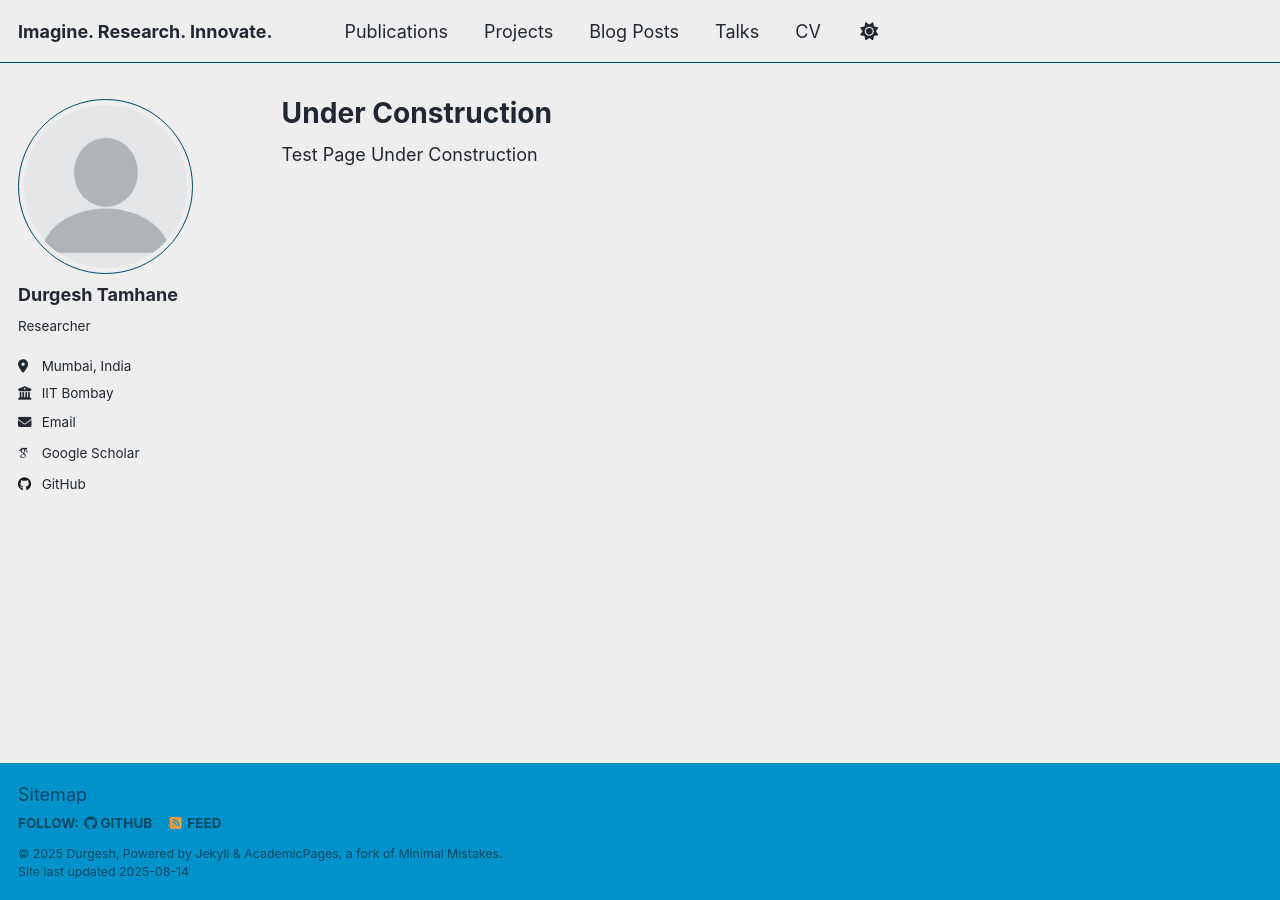
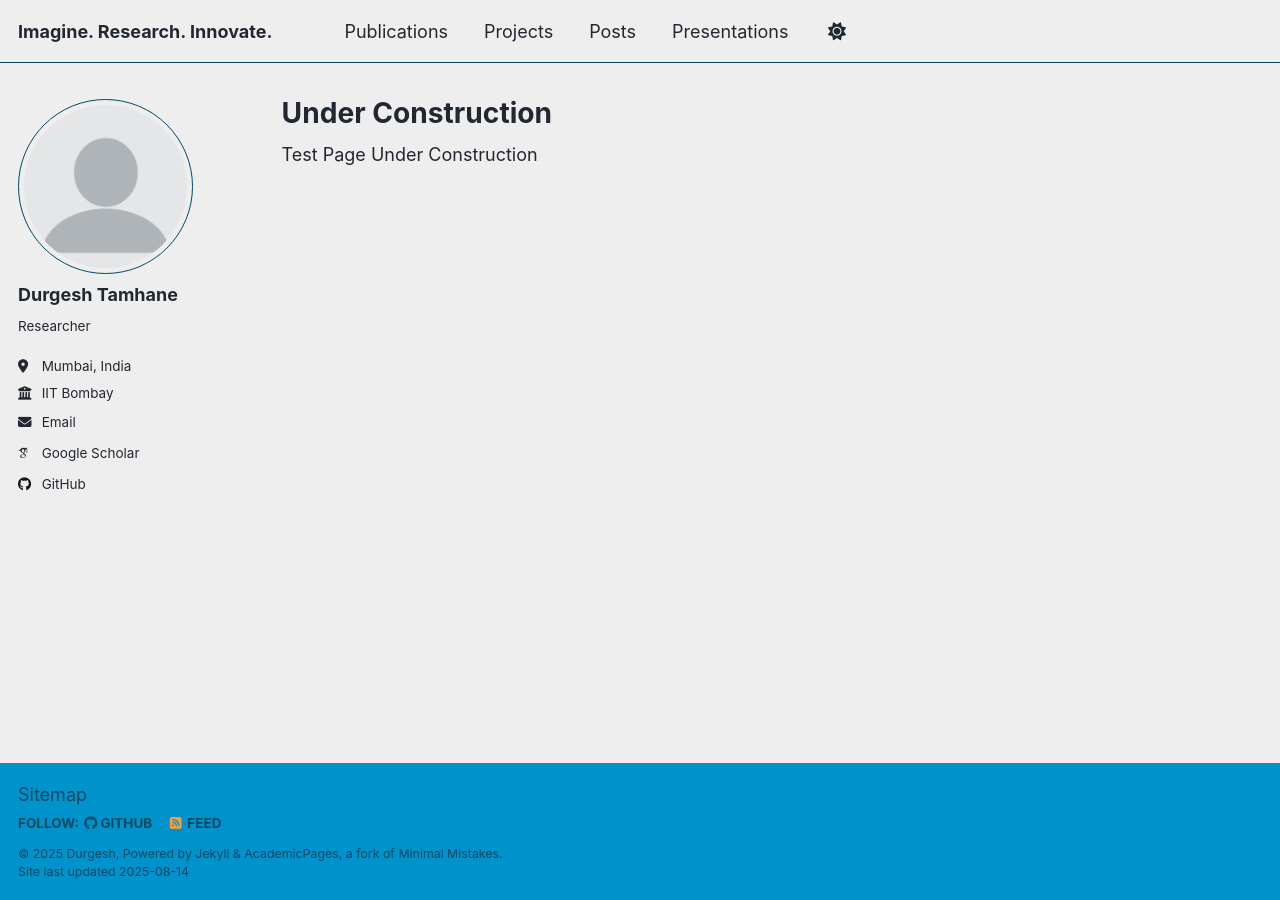
Before and after one commit to DurgeshTamhane/DurgeshTamhane.github.io, a Jekyll site: the page built from _pages/about.md, in a window 1280 px wide. Built offline with Jekyll 4.4.1, drawn with Linux system fonts in a browser that asks for light colours; some web fonts are replaced; a script that is not in the unit is left out.

Commit message:
Update navigation.yml

```diff
--- a/_data/navigation.yml
+++ b/_data/navigation.yml
@@ -19,15 +19,15 @@ main:
   - title: "Projects"
     url: /projects/
 
-  - title: "Blog Posts"
+  - title: "Posts"
     url: /year-archive/
 
-  - title: "Talks"
+  - title: "Presentations"
     url: /talks/
 
 
-  - title: "CV"
-    url: /cv/
+  #- title: "CV"
+   # url: /cv/
 
   # - title: "CV"
   #   url: /cv-json/
```
